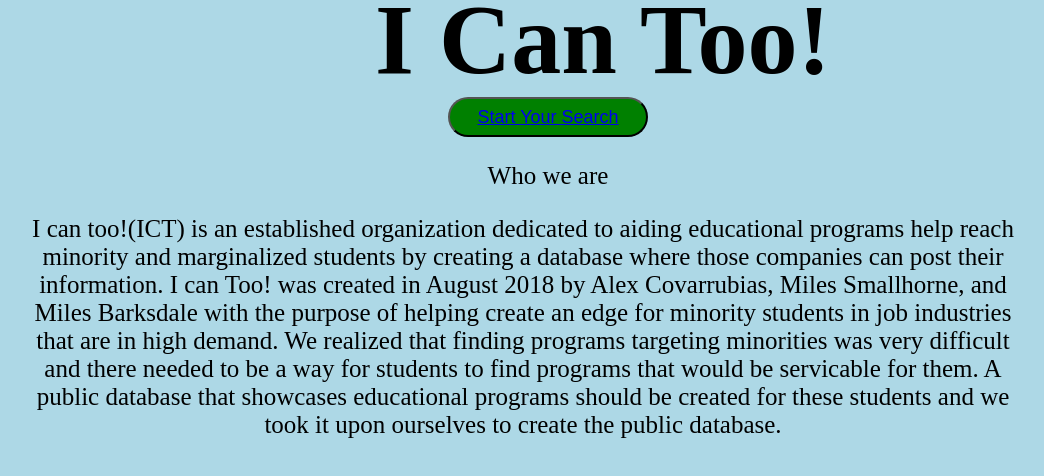
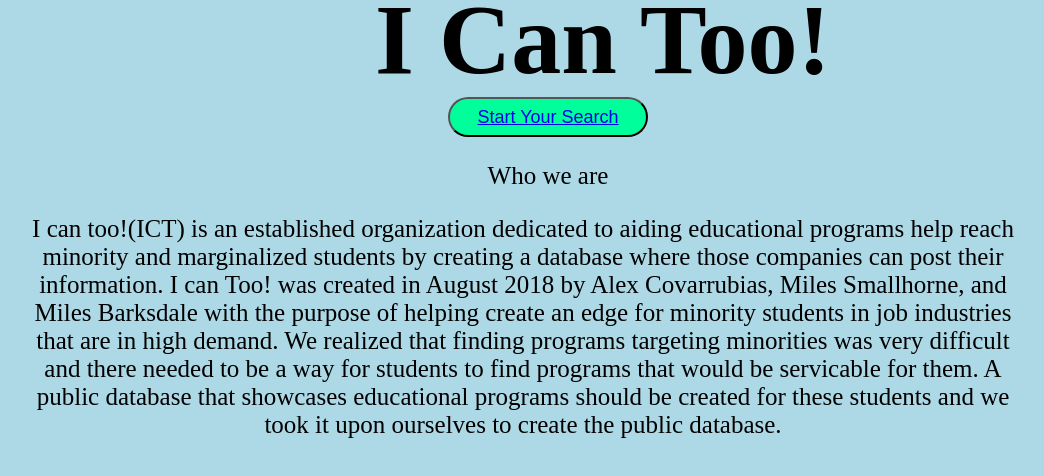
Before and after one commit to AlexCovar/Mcntrl, a plain HTML site: page index.html in a window 1280 px wide. Shown: the part 230-706 px from the top of the page, without its empty margins (92-1136 px from the left). Drawn offline with Linux system fonts and the light colour scheme.

Commit message:
🎖🍘 Updated with Glitch

```diff
--- a/stylesheet.css
+++ b/stylesheet.css
@@ -24,7 +24,7 @@ body {
   text-align:center;
 }
 button {
-  background-color:green;
+  background-color:#00ff9a;
   border-radius:40px;
   text-decoration:none;
   font-size:18px;
```
